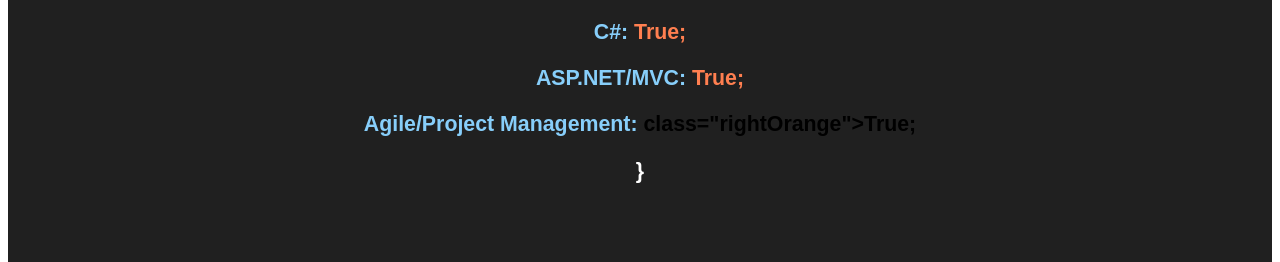
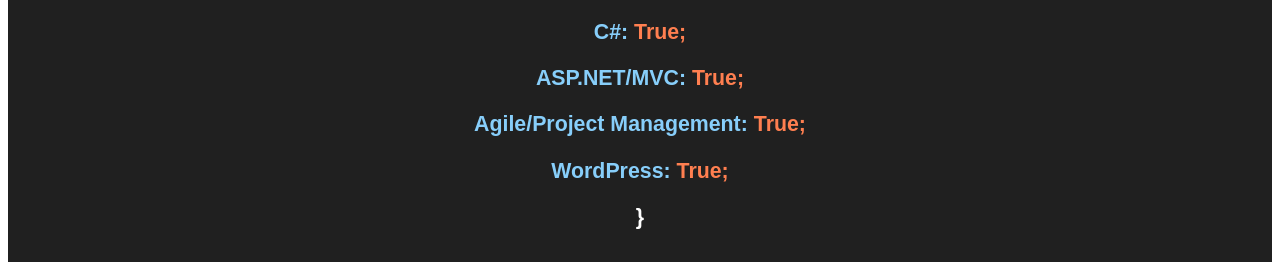
Before and after one commit to SandyGlantz/SandyGlantz.github.io, a plain HTML site: page index.html in a window 1280 px wide. Shown: the part 1377-1639 px from the top of the page. Drawn offline with nearby package versions, Linux system fonts and the light colour scheme; a script that the page names is missing.

Commit message:
Fixed typo. Ouch.

```diff
--- a/index.html
+++ b/index.html
@@ -138,7 +138,9 @@
 
             <p><span class="leftBlue">ASP.NET/MVC:</span> <span class="rightOrange">True;</span></p>
 
-            <p><span class="leftBlue">Agile/Project Management:</span> class="rightOrange">True;</span></p>
+            <p><span class="leftBlue">Agile/Project Management:</span>  <span class="rightOrange">True;</span></p>
+
+            <p><span class="leftBlue">WordPress:</span>  <span class="rightOrange">True;</span></p>
 
             <span style=color:white>&#125</span>
         </div>
```
